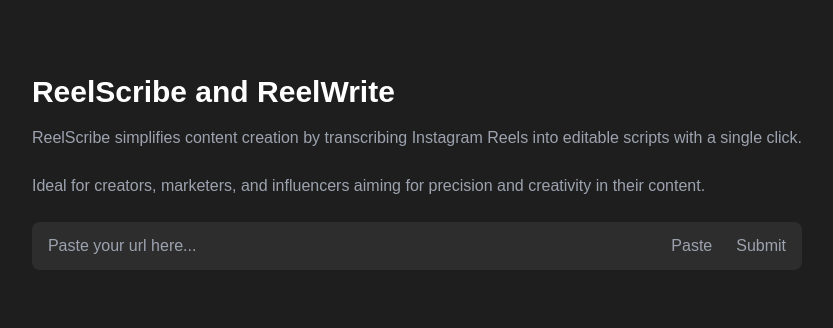
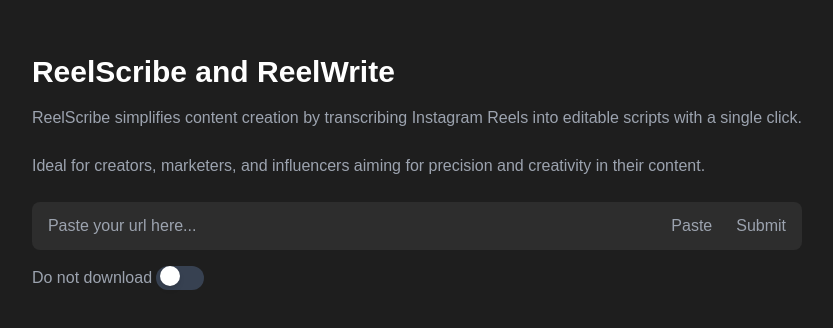
Before and after one commit to AprilYZL/Instagram-AI-Rewriter, a Next.js app: page / in a window 1280 px wide. Shown: the part 212-540 px from the top of the page, without its empty margins (223-1056 px from the left). Built offline with nearby package versions, Linux system fonts and the light colour scheme.

Commit message:
add toggle

```diff
--- a/app/components/input.tsx
+++ b/app/components/input.tsx
@@ -2,6 +2,7 @@
 
 import { useState } from 'react'
 import Loading from './loading'
+import Toggle from './toggle'
 import fetchData from '../services/fetchData'
 
 // const fakeData = {
@@ -12,6 +13,7 @@
 const Input = () => {
     const [message, setMessage] = useState('')
     const [loading, setLoading] = useState(false)
+    const [isToggled, setIsToggled] = useState(false)
     const [data, setData] = useState("")
     const [error, setError] = useState("")
 
@@ -27,13 +29,14 @@
 
     const handleSubmit = async (e: React.FormEvent) => {
         e.preventDefault()
+        setError("")
         setLoading(true)
         if (message.trim() === '') return
         try {
             const responseClient = await fetchData(message)
             // const responseClient = fakeData
             setData(responseClient?.transcript)
-            downloadAsTxt(responseClient?.transcript)
+            if(isToggled)downloadAsTxt(responseClient?.transcript)
         } catch (error) {
             setError('An error occurred while fetching the data.')
         }
@@ -88,6 +91,12 @@
                 </div>
             </form>
             <div>
+                <Toggle
+                enabledText="Download as txt"
+                disabledText='Do not download'
+                isToggled={isToggled}
+                setIsToggled={setIsToggled}
+                />
                 <div className="max-w-4xl mx-auto mt-8">
                     {error && <div className="text-red-500">{error}</div>}
                     {loading ? (
--- a/app/components/toggle.tsx
+++ b/app/components/toggle.tsx
@@ -1,17 +1,21 @@
 'use client'
 import React, { useState } from "react"
 
-const Toggle = ({ enabledText, disabledText }: { enabledText: string; disabledText: string }) => {
-    const [isToggled, setIsToggled] = useState(false)
+const Toggle = ({
+    enabledText,
+    disabledText,
+    isToggled,
+    setIsToggled,
+ }: { enabledText: string; disabledText: string, isToggled: boolean, setIsToggled: (isToggled: boolean) => void }) => {
 
     const toggleSwitch = () => {
         setIsToggled(!isToggled)
     }
 
     return (
-        <div className="flex items-center justify-start text-white p-4">
+        <div className="flex items-center justify-start text-white pt-4">
             <span className="text-gray-400 text-sm sm:text-base">
-                Save to {isToggled ? enabledText : disabledText}
+               {isToggled ? enabledText : disabledText}
             </span>
             &nbsp;
             <div
```
